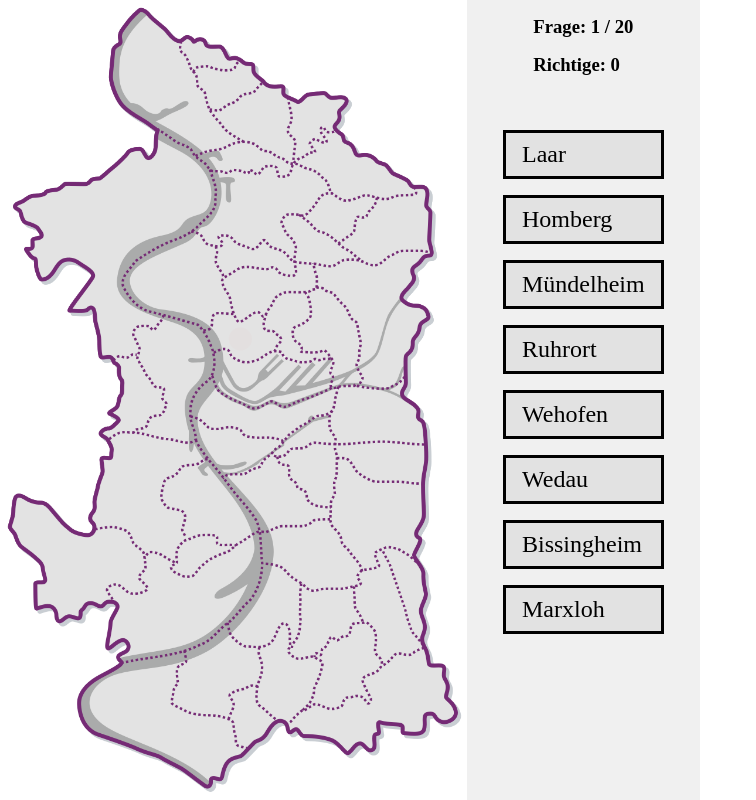
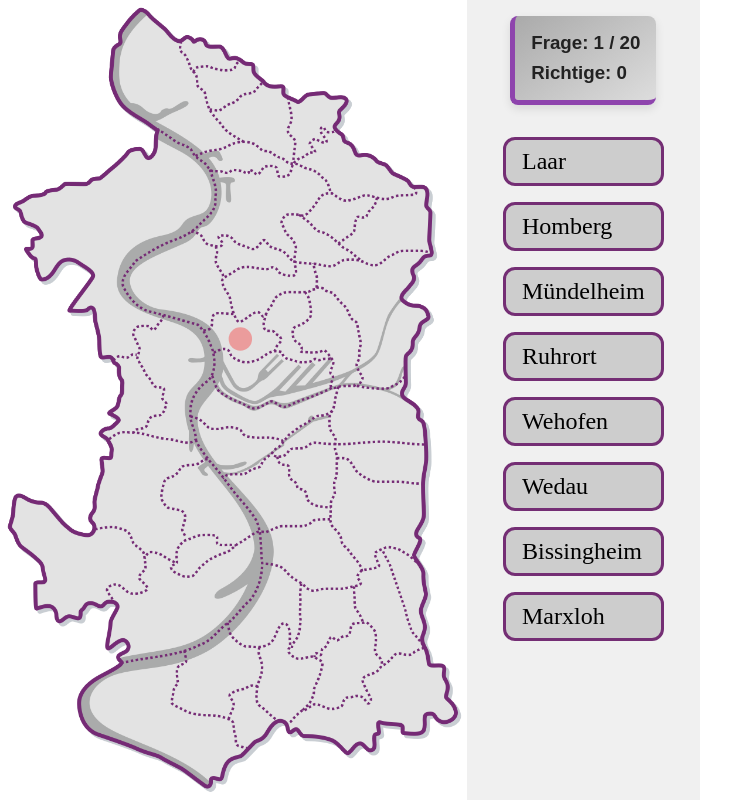
Before and after one commit to Prokrustes76/duisburg, a plain HTML site: page index.html in a window 1280 px wide. Shown: the whole page, without its empty margins (0-756 px from the left). Drawn offline with Linux system fonts and the light colour scheme.

Commit message:
Update index.html

```diff
--- a/index.html
+++ b/index.html
@@ -59,19 +59,35 @@ ul {
 }
 
 h3 {
-  margin: 2vh
+  margin: 1vh
 }
 
 #score {
-  flex: 1;
+  margin: 2vh;
+  background: linear-gradient(145deg, #aaaaaa, #dddddd);
+  border-left: 5px solid #8e44ad;
+  border-bottom: 5px solid #8e44ad;
+  padding: 8px;
+  box-shadow: 0 4px 10px rgba(0,0,0,0.1);
+  font-family: sans-serif;
+  color: #222;
+  max-width: 300px;
+  border-radius: 8px;
 }
 
 li {
-  background-color: rgb(226,226,226);
+  background-color: #cdcdcd;
   font-size: 3vh;
   margin: 2vh;
-  border: solid;
+  border: rgb(116,46,116) solid;
+  border-radius: 12px;
   padding: 1vh 2vh;
+  transition: transform 0.3s ease, box-shadow 0.3s ease;
+}
+
+li:hover {
+  transform: scale(1.05);
+  box-shadow: 0 10px 20px rgba(0, 0, 0, 0.2);
 }
 
   </style>
@@ -93,115 +109,35 @@ li {
   </main>
 
   <script>
-    class Bezirk {
-      constructor(i) {
-         this.id = i
-	 this.name = this.getName(i)
-         this.pos  = this.getPos(i)
-      }
+    const names = [...Array(46)].map((_, i) => [
+    'Alt-Walsum','Overbruch','Vierlinden','Aldenrade','Wehofen','Baerl','Fahrn','Röttgersbach','Marxloh','Obermarxloh',
+    'Neumühl','Alt-Hamborn','Bruckhausen','Beeckerwerth','Hochheide','Homberg','Beeck','Laar','Obermeiderich',
+    'Mittelmeiderich','Untermeiderich','Ruhrort','Bergheim','Neuenkamp','Kasslerfeld','Altstadt','Duissern','Dellviertel',
+    'Hochemmerich','Hochfeld','Neudorf-Nord','Neudorf-Süd','Wannheimerort','Bissingheim','Wedau','Rahm','Großenbaum',
+    'Buchholz','Rumeln-Kaldenhausen','Rheinhausen-Mitte','Friemersheim','Mündelheim','Hüttenheim','Ungelsheim',
+    'Huckingen','Wannheim-Angerhausen'
+     ][i]);
+    const pos = [...Array(46)].map((_, i) => [
+    [143,83],[175,48],[195,72],[225,103],[263,100],[92,188],[207,134],[295,145],[214,177],[285,182],
+    [332,195],[264,208],[214,219],[151,239],[118,337],[150,310],[215,248],[205,289],[314,247],
+    [277,282],[244,273],[236,324],[113,417],[200,383],[220,360],[260,370],[316,356],[270,400],
+    [177,431],[231,422],[327,391],[321,437],[264,470],[350,500],[325,520],[336,592],[295,568],
+    [277,526],[74,481],[168,472],[150,520],[129,614],[181,577],[212,612],[244,583],[233,516]
+    ][i]);
 
-      getName(i) {
-        return [
-         'Alt-Walsum',
-         'Overbruch',
-         'Vierlinden',
-	 'Aldenrade',
-         'Wehofen',
-         'Baerl',
-         'Fahrn',
-         'Röttgersbach',
-         'Marxloh',
-         'Obermarxloh',
-         'Neumühl',
-         'Alt-Hamborn',
-         'Bruckhausen',
-         'Beeckerwerth',
-         'Hochheide',
-         'Homberg',
-         'Beeck',
-         'Laar',
-         'Obermeiderich',
-         'Mittelmeiderich',
-         'Untermeiderich',
-         'Ruhrort',
-         'Bergheim',
-         'Neuenkamp',
-         'Kasslerfeld',
-         'Altstadt',
-         'Duissern',
-         'Dellviertel',
-         'Hochemmerich',
-         'Hochfeld',
-         'Neudorf-Nord',
-         'Neudorf-Süd',
-         'Wannheimerort',
-         'Bissingheim',
-         'Wedau',
-         'Rahm',
-         'Großenbaum',
-         'Buchholz',
-         'Rumeln-Kaldenhausen',
-         'Rheinhausen-Mitte',
-         'Friemersheim',
-         'Mündelheim',
-         'Hüttenheim',
-         'Ungelsheim',
-         'Huckingen',
-         'Wannheim-Angerhausen',
-        ][i]
-      }
+  class Bezirk {
+    constructor(id) {
+      this.id = id;
+      this.name = names[id];
+      this.pos = pos[id];
+    }
+  }
 
-      getPos(i) {
-        return [
-         [143,  83],
-         [175,  48],
-         [195,  72],
-         [225, 103],
-         [263, 100],
-         [ 92, 188],
-         [207, 134],
-         [295, 145],
-         [214, 177],
-         [285, 182],
-         [332, 195],
-         [264, 208],
-         [214, 219],
-         [151, 239],
-         [118, 337],
-         [150, 310],
-         [215, 248],
-         [205, 289],
-         [314, 247],
-         [277, 282],
-         [244, 273],
-         [236, 324],
-         [113, 417],
-         [200, 383],
-         [220, 360],
-         [260, 370],
-         [316, 356],
-         [270, 400],
-         [177, 431],
-         [231, 422],
-         [327, 391],
-         [321, 437],
-         [264, 470],
-         [350, 500],
-         [325, 520],
-         [336, 592],
-         [295, 568],
-         [277, 526],
-         [ 74, 481],
-         [168, 472],
-         [150, 520],
-         [129, 614],
-         [181, 577],
-         [212, 612],
-         [244, 583],
-         [233, 516]
-         ][i]
-      }
-    }
+    window.addEventListener('resize',e=> {
+      canvas.width = img.clientWidth;
+      canvas.height = img.clientHeight;
+      size = [img.width, img.height]
+    })
 
 
     const img = document.getElementById("mapImage");
@@ -271,19 +207,38 @@ li {
        }
     }
 
-    function choose() {
-      if (auswahl[round].name == this.innerHTML) {
-        score++
-	good.play()
-      }
-      else
-        bad.play()
+function choose() {
+  const clicked = this;
+  const richtigeAntwort = auswahl[round].name;
 
-      if (round < anzahlRunden) {
-      	round++
-        nextRound()
-      }
+  // Deaktiviere weitere Klicks
+  const lis = ul.querySelectorAll('li');
+  lis.forEach(li => li.removeEventListener('click', choose));
+
+  // Richtig/Falsch-Sound
+  if (clicked.innerHTML === richtigeAntwort) {
+    score++;
+    good.play();
+  } else {
+    bad.play();
+  }
+
+  // Färbe die richtige Antwort grün
+  lis.forEach(li => {
+    if (li.innerHTML === richtigeAntwort) {
+      li.style.backgroundColor = 'forestgreen';
     }
+  });
+
+  // 2 Sekunden warten, dann nächste Runde
+  setTimeout(() => {
+    if (round < anzahlRunden) {
+      round++;
+      nextRound();
+    }
+  }, 2000);
+}
+
 
     function nextRound() {
       getOptions()
@@ -293,7 +248,6 @@ li {
       frage.innerHTML = `Frage: ${Math.min(anzahlRunden, round + 1)} / ${anzahlRunden}`
       punkte.innerHTML = `Richtige: ${score}`
       if (round < anzahlRunden) {
-        size = [img.width, img.height]
         time++
         ctx.clearRect(0, 0, size[0], size[1])
         showCircle(auswahl[round].pos)
@@ -311,7 +265,7 @@ li {
       let x = pos[0] * size[0] / 400
       let y = pos[1] * size[1] / 682
       let rad = 10 * size[0] / 400
-      let val = (time % 60) / 60
+      let val = (time % 60) / 90 + .3
       ctx.fillStyle = `rgba(255, 0, 0, ${val})`
       ctx.beginPath()
       ctx.arc(x, y, rad, Math.PI * 2, 0)
```
